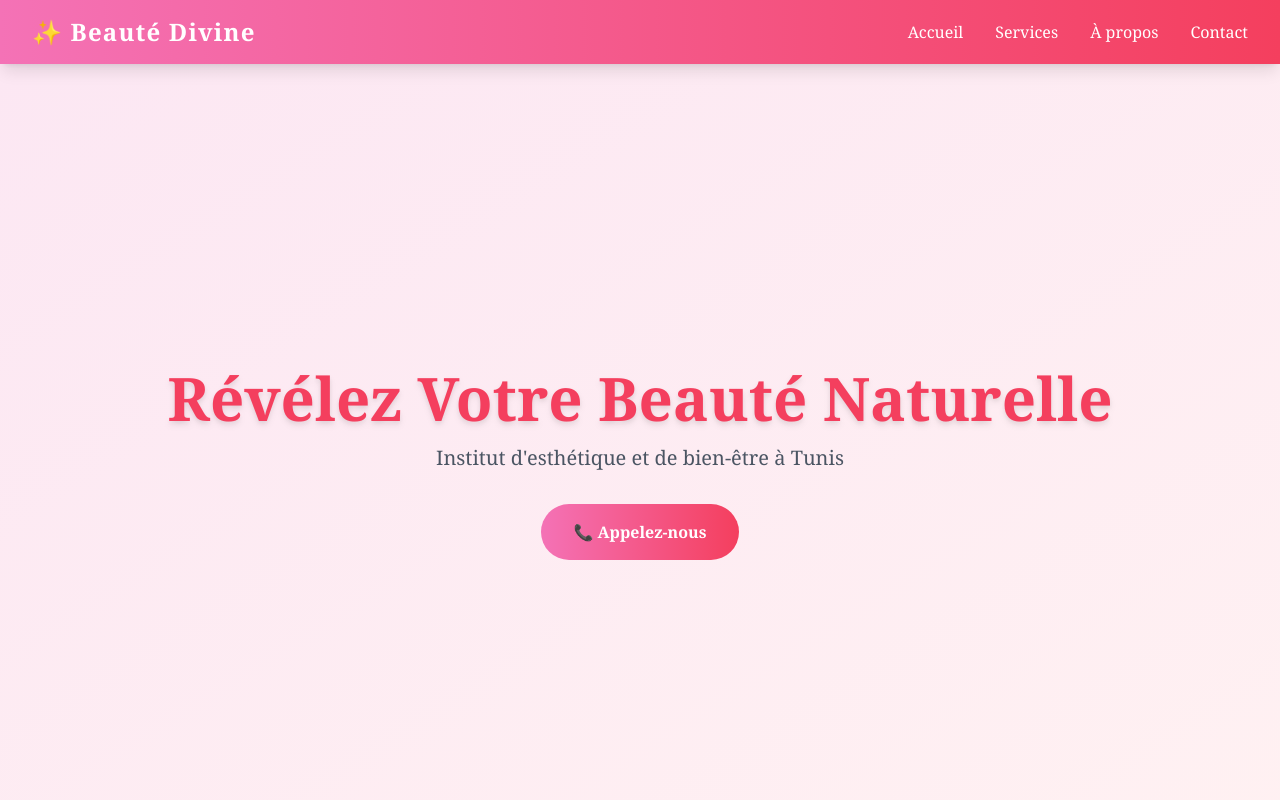
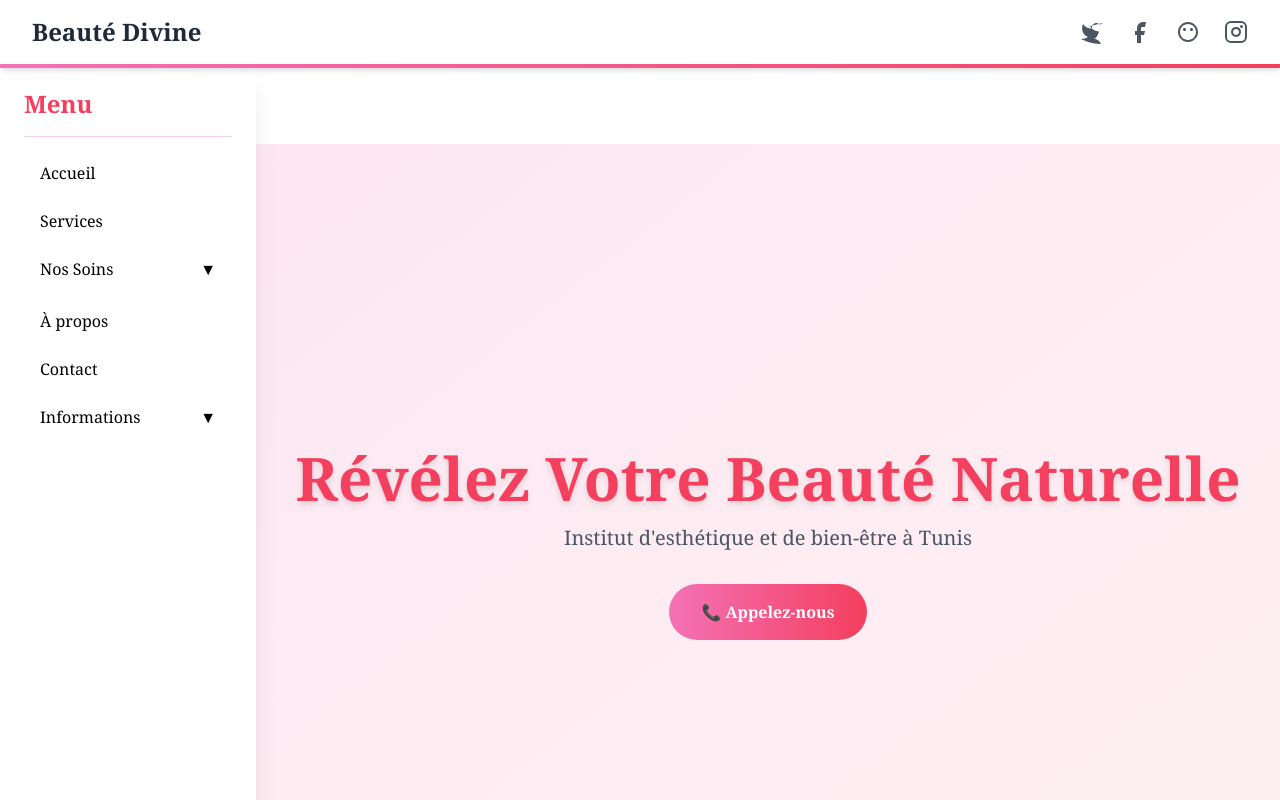
Before and after one commit to iyedk75-hue/exemple-site, a React (Create React App) app: page / in a window 1280 px wide. Shown: the top 800 px of the page. Built offline with nearby package versions, Linux system fonts and the light colour scheme.

Commit message:
feat: add Sidebar component with improved Header design and social media icons

```diff
--- a/src/App.jsx
+++ b/src/App.jsx
@@ -1,19 +1,57 @@
 
+import { useState } from 'react';
 import Header from './component/layout/Header';
 import Footer from './component/layout/Footer';
+import Sidebar from './component/layout/Sidebar';
 import Hero from './component/home/Hero';
 import Services from './component/services/Services';
 import About from './component/about/About';
 import Contact from './component/contact/Contact';
 
 export default function App() {
+  const [isSidebarOpen, setIsSidebarOpen] = useState(false);
+
   return (
     <div className="font-serif">
       <Header />
-      <Hero />
-      <Services />
-      <About />
-      <Contact />
+
+      {/* Bouton pour ouvrir le menu mobile */}
+      <button
+        onClick={() => setIsSidebarOpen(!isSidebarOpen)}
+        className="fixed top-20 left-4 z-50 lg:hidden bg-gradient-to-r from-pink-400 to-rose-500 text-white p-3 rounded-full shadow-lg"
+      >
+        ☰
+      </button>
+
+      {/* Layout avec Sidebar */}
+      <div className="flex pt-20">
+        {/* Sidebar - desktop */}
+        <aside className="hidden lg:block fixed left-0 top-16 h-screen">
+          <Sidebar />
+        </aside>
+
+        {/* Sidebar - mobile */}
+        {isSidebarOpen && (
+          <>
+            <div
+              className="fixed inset-0 bg-black bg-opacity-50 z-40 lg:hidden"
+              onClick={() => setIsSidebarOpen(false)}
+            />
+            <aside className="fixed left-0 top-0 h-screen z-50 lg:hidden">
+              <Sidebar />
+            </aside>
+          </>
+        )}
+
+        {/* Contenu principal */}
+        <main className="flex-1 lg:ml-64">
+          <Hero />
+          <Services />
+          <About />
+          <Contact />
+        </main>
+      </div>
+
       <Footer />
     </div>
   );
--- a/src/component/layout/Header.jsx
+++ b/src/component/layout/Header.jsx
@@ -1,15 +1,80 @@
 export default function Header() {
   return (
-    <header className="fixed top-0 w-full bg-gradient-to-r from-pink-400 to-rose-500 text-white shadow-lg z-50">
-      <nav className="max-w-7xl mx-auto flex justify-between items-center px-8 py-4">
-        <div className="text-2xl font-bold tracking-wider">✨ Beauté Divine</div>
-        <ul className="flex gap-8">
-          <li><a href="#accueil" className="hover:opacity-80 transition-opacity">Accueil</a></li>
-          <li><a href="#services" className="hover:opacity-80 transition-opacity">Services</a></li>
-          <li><a href="#apropos" className="hover:opacity-80 transition-opacity">À propos</a></li>
-          <li><a href="#contact" className="hover:opacity-80 transition-opacity">Contact</a></li>
-        </ul>
-      </nav>
+    <header className="fixed top-0 w-full bg-white shadow-md z-50">
+      <div className="max-w-7xl mx-auto flex justify-between items-center px-8 py-4">
+        {/* Logo avec style Editorial */}
+        <div className="flex items-center gap-2">
+          <span className="text-2xl font-bold text-gray-800">Beauté Divine</span>
+
+        </div>
+
+        {/* Icônes réseaux sociaux */}
+        <div className="flex gap-6 items-center">
+          {/* Twitter */}
+          <a
+            href="https://twitter.com"
+            target="_blank"
+            rel="noopener noreferrer"
+            className="group relative inline-block"
+            title="Twitter"
+          >
+            <svg className="w-6 h-6 text-gray-600 group-hover:text-blue-400 transition-colors" fill="currentColor" viewBox="0 0 24 24">
+              <path d="M23 3a10.9 10.9 0 01-3.14 1.53 4.48 4.48 0 00-7.86 3v1A10.66 10.66 0 013 4s-4 9 5 13a11.64 11.64 0 01-7 2s9 5 20 5a9.5 9.5 0 00-9-5.5c4.75 2.25 7-7 7-7a10.6 10.6 0 01-9-5.5"/>
+            </svg>
+            <span className="absolute -bottom-8 left-1/2 transform -translate-x-1/2 bg-gray-800 text-white text-xs py-1 px-2 rounded opacity-0 group-hover:opacity-100 transition-opacity whitespace-nowrap">Twitter</span>
+          </a>
+
+          {/* Facebook */}
+          <a
+            href="https://facebook.com"
+            target="_blank"
+            rel="noopener noreferrer"
+            className="group relative inline-block"
+            title="Facebook"
+          >
+            <svg className="w-6 h-6 text-gray-600 group-hover:text-blue-600 transition-colors" fill="currentColor" viewBox="0 0 24 24">
+              <path d="M18 2h-3a6 6 0 00-6 6v3H7v4h2v8h4v-8h3l1-4h-4V8a1 1 0 011-1h3z"/>
+            </svg>
+            <span className="absolute -bottom-8 left-1/2 transform -translate-x-1/2 bg-gray-800 text-white text-xs py-1 px-2 rounded opacity-0 group-hover:opacity-100 transition-opacity whitespace-nowrap">Facebook</span>
+          </a>
+
+          {/* Snapchat */}
+          <a
+            href="https://snapchat.com"
+            target="_blank"
+            rel="noopener noreferrer"
+            className="group relative inline-block"
+            title="Snapchat"
+          >
+            <svg className="w-6 h-6 text-gray-600 group-hover:text-yellow-400 transition-colors" fill="currentColor" viewBox="0 0 24 24">
+              <path d="M12 2C6.48 2 2 6.48 2 12s4.48 10 10 10 10-4.48 10-10S17.52 2 12 2zm0 18c-4.42 0-8-3.58-8-8s3.58-8 8-8 8 3.58 8 8-3.58 8-8 8zm3.5-9c.83 0 1.5-.67 1.5-1.5S16.33 8 15.5 8 14 8.67 14 9.5s.67 1.5 1.5 1.5zm-7 0c.83 0 1.5-.67 1.5-1.5S9.33 8 8.5 8 7 8.67 7 9.5 7.67 11 8.5 11z"/>
+            </svg>
+            <span className="absolute -bottom-8 left-1/2 transform -translate-x-1/2 bg-gray-800 text-white text-xs py-1 px-2 rounded opacity-0 group-hover:opacity-100 transition-opacity whitespace-nowrap">Snapchat</span>
+          </a>
+
+          {/* Instagram */}
+          <a
+            href="https://instagram.com"
+            target="_blank"
+            rel="noopener noreferrer"
+            className="group relative inline-block"
+            title="Instagram"
+          >
+            <svg className="w-6 h-6 text-gray-600 group-hover:text-rose-500 transition-colors" fill="currentColor" viewBox="0 0 24 24">
+              <rect x="2" y="2" width="20" height="20" rx="5" ry="5" fill="none" stroke="currentColor" strokeWidth="2"/>
+              <path d="M16 11.37A4 4 0 1112.63 8A4 4 0 0116 11.37Z" fill="none" stroke="currentColor" strokeWidth="2"/>
+              <circle cx="17.5" cy="6.5" r="1.5" fill="currentColor"/>
+            </svg>
+            <span className="absolute -bottom-8 left-1/2 transform -translate-x-1/2 bg-gray-800 text-white text-xs py-1 px-2 rounded opacity-0 group-hover:opacity-100 transition-opacity whitespace-nowrap">Instagram</span>
+          </a>
+
+          {/* Medium */}
+
+        </div>
+      </div>
+
+      {/* Ligne rose en bas du header */}
+      <div className="h-1 bg-gradient-to-r from-pink-400 to-rose-500"></div>
     </header>
   );
 }
--- /dev/null
+++ b/src/component/layout/Sidebar.jsx
@@ -0,0 +1,123 @@
+import { useState } from 'react';
+
+// Composant MenuItem
+function MenuItem({ href, children }) {
+  return (
+    <li>
+      <a
+        href={href}
+        className="block py-2 px-4 hover:bg-pink-100 hover:text-rose-500 transition-colors rounded"
+      >
+        {children}
+      </a>
+    </li>
+  );
+}
+
+// Composant SubMenu
+function SubMenu({ title, items, isOpen, onToggle }) {
+  return (
+    <li>
+      <button
+        className={`w-full text-left py-2 px-4 hover:bg-pink-100 hover:text-rose-500 transition-colors rounded flex justify-between items-center ${
+          isOpen ? 'text-rose-500 bg-pink-50' : ''
+        }`}
+        onClick={onToggle}
+      >
+        {title}
+        <span className={`transform transition-transform ${isOpen ? 'rotate-180' : ''}`}>
+          ▼
+        </span>
+      </button>
+      <ul className={`ml-4 mt-1 space-y-1 overflow-hidden transition-all duration-300 ${
+        isOpen ? 'max-h-96 opacity-100' : 'max-h-0 opacity-0'
+      }`}>
+        {items.map((item, index) => (
+          <MenuItem key={index} href={item.href}>
+            {item.label}
+          </MenuItem>
+        ))}
+      </ul>
+    </li>
+  );
+}
+
+// Composant MenuHeader
+function MenuHeader({ title }) {
+  return (
+    <div className="border-b border-pink-200 pb-4 mb-4">
+      <h2 className="text-2xl font-bold text-rose-500">{title}</h2>
+    </div>
+  );
+}
+
+// Composant principal Sidebar
+export default function Sidebar() {
+  const [openSubmenu, setOpenSubmenu] = useState(null);
+
+  const toggleSubmenu = (index) => {
+    setOpenSubmenu(openSubmenu === index ? null : index);
+  };
+
+  // Configuration du menu - facilement modifiable
+  const menuConfig = {
+    header: "Menu",
+    items: [
+      { type: 'link', href: '#accueil', label: 'Accueil' },
+      { type: 'link', href: '#services', label: 'Services' },
+      {
+        type: 'submenu',
+        title: 'Nos Soins',
+        items: [
+          { href: '#', label: 'Soins du Visage' },
+          { href: '#', label: 'Manucure & Pédicure' },
+          { href: '#', label: 'Épilation' },
+          { href: '#', label: 'Maquillage' }
+        ]
+      },
+      { type: 'link', href: '#apropos', label: 'À propos' },
+      { type: 'link', href: '#contact', label: 'Contact' },
+      {
+        type: 'submenu',
+        title: 'Informations',
+        items: [
+          { href: '#', label: 'Nos Tarifs' },
+          { href: '#', label: 'Horaires' },
+          { href: '#', label: 'Rendez-vous' }
+        ]
+      }
+    ]
+  };
+
+  let submenuIndex = 0;
+
+  return (
+    <nav className="w-64 bg-white shadow-xl h-full p-6 overflow-y-auto">
+      <MenuHeader title={menuConfig.header} />
+
+      <ul className="space-y-2">
+        {menuConfig.items.map((item, index) => {
+          if (item.type === 'link') {
+            return (
+              <MenuItem key={index} href={item.href}>
+                {item.label}
+              </MenuItem>
+            );
+          } else if (item.type === 'submenu') {
+            const currentSubmenuIndex = submenuIndex++;
+            return (
+              <SubMenu
+                key={index}
+                title={item.title}
+                items={item.items}
+                isOpen={openSubmenu === currentSubmenuIndex}
+                onToggle={() => toggleSubmenu(currentSubmenuIndex)}
+              />
+            );
+          }
+          return null;
+        })}
+      </ul>
+    </nav>
+  );
+}
```
